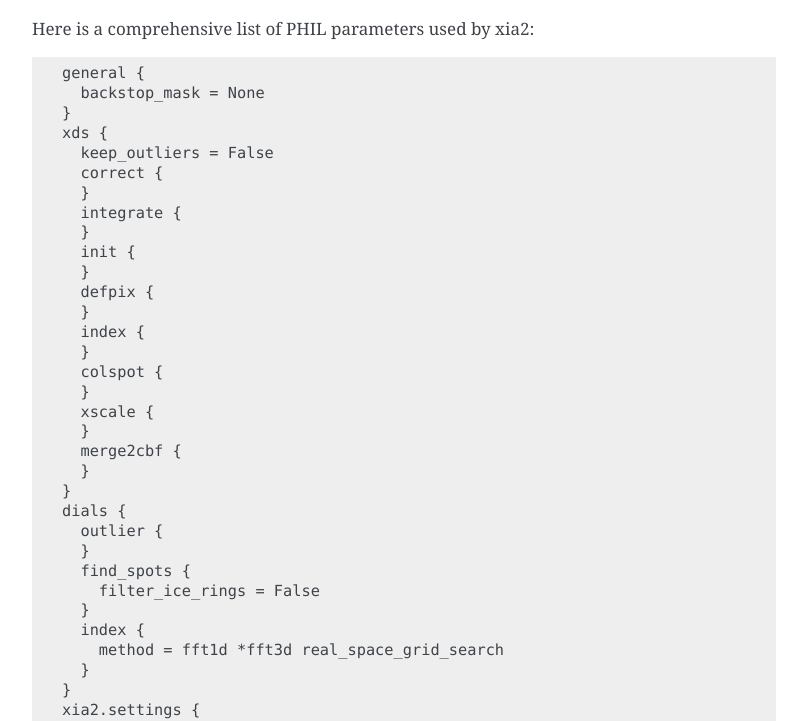
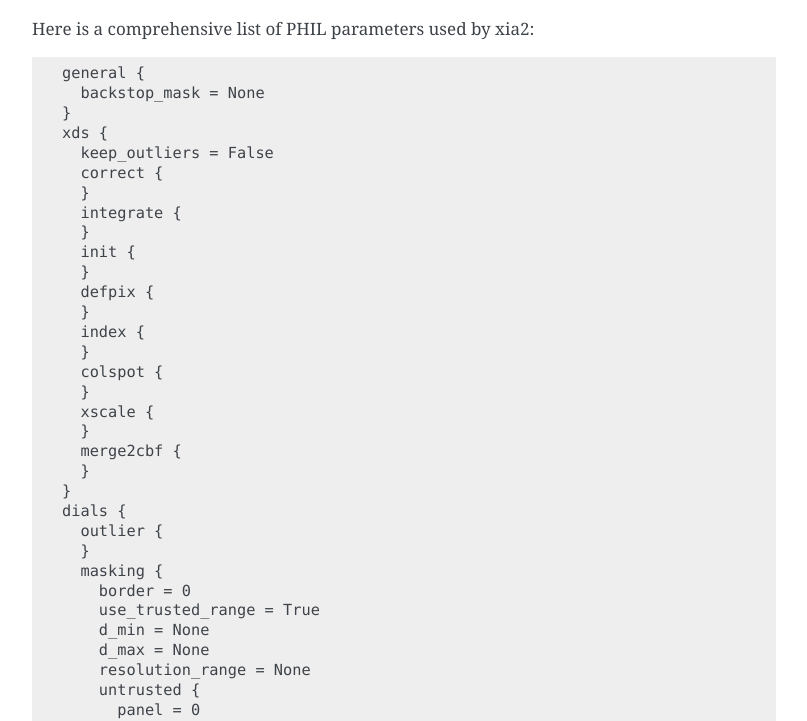
Before and after one commit to xia2/xia2.github.io, a plain HTML site: page parameters.html in a window 1280 px wide. Shown: the part 1373-2094 px from the top of the page, without its empty margins (346-1153 px from the left). Drawn offline with Linux system fonts and the light colour scheme.

Commit message:
htdocs update

```diff
--- a/parameters.html
+++ b/parameters.html
@@ -154,6 +154,23 @@ xds {
 dials {
   outlier {
   }
+  masking {
+    border = 0
+    use_trusted_range = True
+    d_min = None
+    d_max = None
+    resolution_range = None
+    untrusted {
+      panel = 0
+      circle = None
+      rectangle = None
+      polygon = None
+    }
+    ice_rings {
+      filter = False
+      d_min = None
+    }
+  }
   find_spots {
     filter_ice_rings = False
   }
```
Also changed, not shown: searchindex.js.
